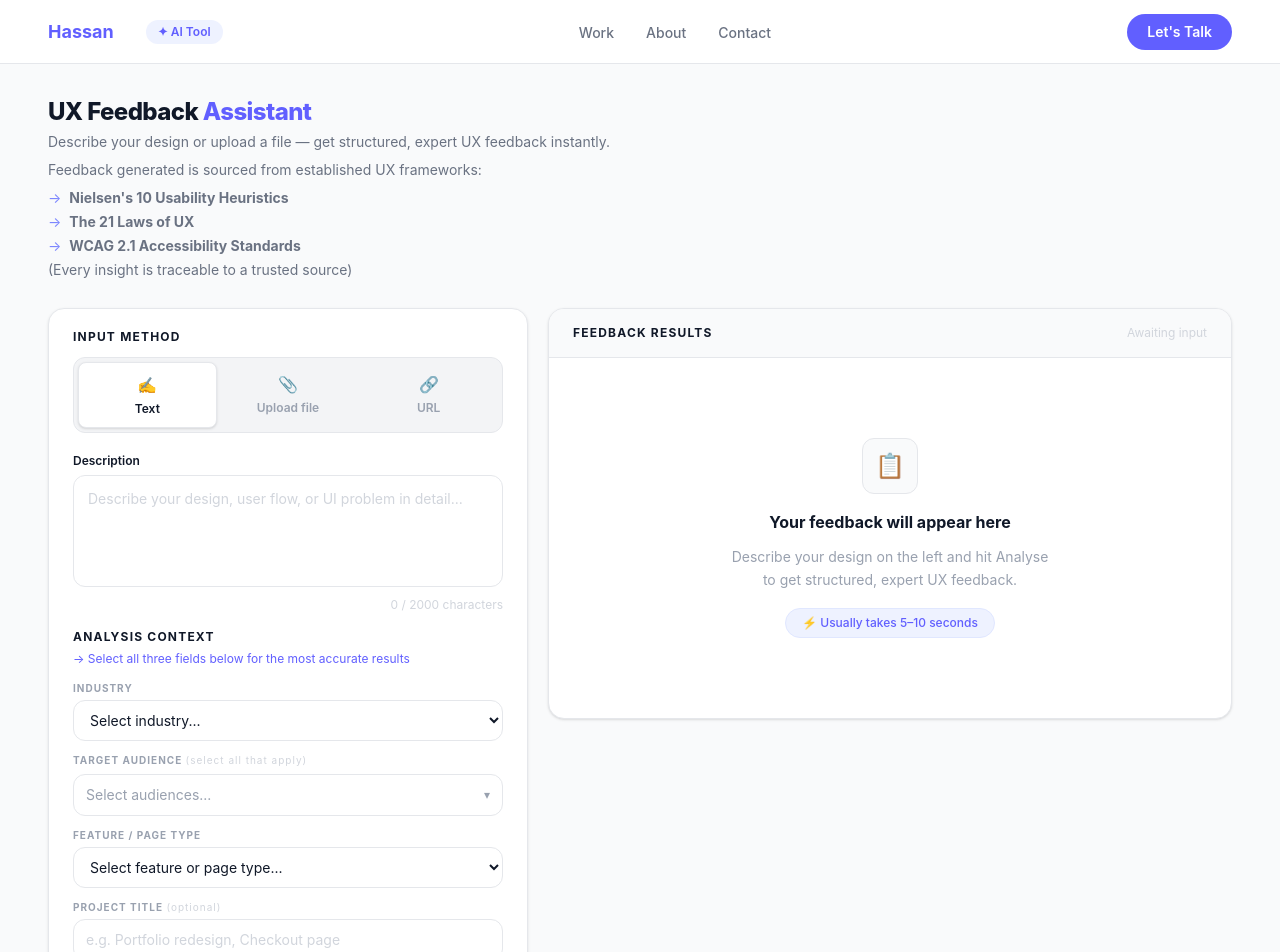
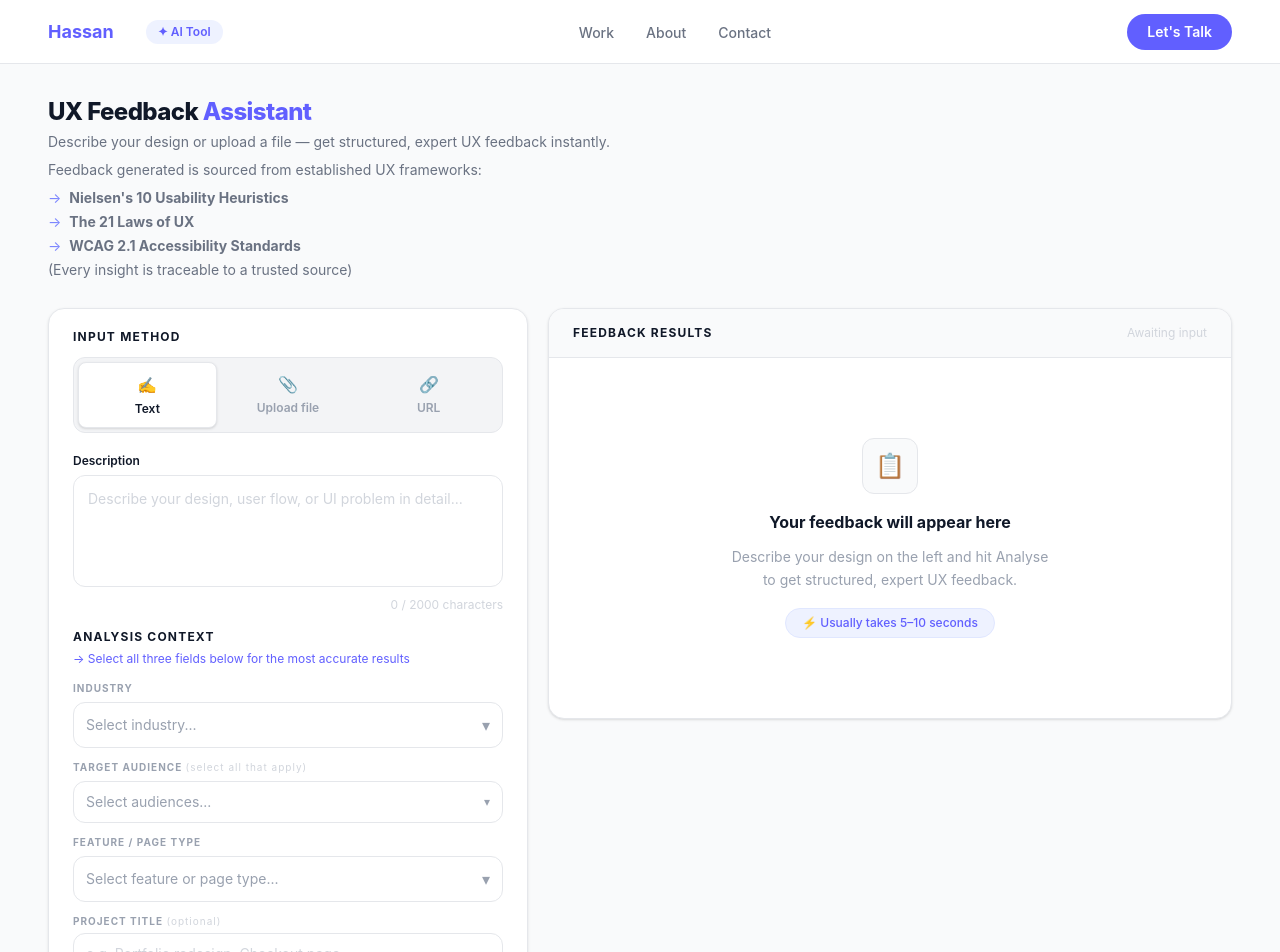
Before and after one commit to Madebyhassan/ux-assistant, a React (Vite) app: page / in a window 1280 px wide. Shown: the top 952 px of the page. Built offline with nearby package versions, Linux system fonts and the light colour scheme.

Commit message:
fix: consistent custom dropdown style across all context fields

```diff
--- a/src/components/ui/ContextPanel.jsx
+++ b/src/components/ui/ContextPanel.jsx
@@ -45,7 +45,8 @@ const featureOptions = [
 
 function ContextPanel({ contextData, setContextData }) {
   const [audienceOpen, setAudienceOpen] = useState(false);
-
+  const [industryOpen, setIndustryOpen] = useState(false);
+  const [featureOpen, setFeatureOpen] = useState(false);
   const update = (field, value) => {
     setContextData((prev) => ({ ...prev, [field]: value }));
   };
@@ -73,25 +74,51 @@ function ContextPanel({ contextData, setContextData }) {
 
       {/* Industry */}
       <div>
-        <label className="block text-[10px] font-bold text-gray-400 uppercase tracking-widest mb-1">
+        <label className="block text-[10px] font-bold text-gray-400 uppercase tracking-widest mb-1.5">
           Industry
         </label>
-        <select
-          value={contextData.industry}
-          onChange={(e) => update("industry", e.target.value)}
-          className={`w-full border-[1.5px] rounded-xl px-3 py-2.5 text-sm text-gray-900 bg-white outline-none transition
+        <button
+          onClick={() => setIndustryOpen(!industryOpen)}
+          className={`w-full flex items-center justify-between px-3 py-2.5 border-[1.5px] rounded-xl text-sm transition-all
       ${
         contextData.industry
           ? "border-indigo-500 bg-indigo-50 text-indigo-900"
-                : "border-gray-200 focus:border-indigo-500 focus:ring-2 focus:ring-indigo-100"
+          : "border-gray-200 bg-white text-gray-400 hover:border-indigo-300"
       }`}
         >
-          {industryOptions.map((opt) => (
-            <option key={opt.value} value={opt.value}>
+          <span>{contextData.industry || "Select industry..."}</span>
+          <span
+            className={`text-base transition-transform duration-200 ${industryOpen ? "rotate-180" : ""}`}
+          >
+            ▾
+          </span>
+        </button>
+        {industryOpen && (
+          <div className="mt-1.5 border border-gray-200 rounded-xl overflow-hidden">
+            {industryOptions
+              .filter((opt) => opt.value !== "")
+              .map((opt, i) => (
+                <button
+                  key={opt.value}
+                  onClick={() => {
+                    update("industry", opt.value);
+                    setIndustryOpen(false);
+                  }}
+                  className={`flex items-center gap-2.5 px-3 py-2.5 text-left w-full text-sm transition-all
+            ${i < industryOptions.length - 2 ? "border-b border-gray-100" : ""}
+            ${contextData.industry === opt.value ? "bg-indigo-50 text-indigo-900" : "bg-white text-gray-700 hover:bg-gray-50"}`}
+                >
+                  <div
+                    className={`w-4 h-4 rounded border-[1.5px] shrink-0 flex items-center justify-center text-[10px] transition-all
+            ${contextData.industry === opt.value ? "bg-indigo-500 border-indigo-500 text-white" : "border-gray-300"}`}
+                  >
+                    {contextData.industry === opt.value && "✓"}
+                  </div>
                   {opt.label}
-            </option>
+                </button>
               ))}
-        </select>
+          </div>
+        )}
       </div>
 
       {/* Target audience — multi-select checkboxes */}
@@ -146,7 +173,7 @@ function ContextPanel({ contextData, setContextData }) {
               ${isChecked ? "bg-indigo-50" : "bg-white hover:bg-gray-50"}`}
                 >
                   <div
-                    className={`w-4 h-4 rounded border-[1.5px] flex-shrink-0 flex items-center justify-center text-[10px] transition-all
+                    className={`w-4 h-4 rounded border-[1.5px] shrink-0 flex items-center justify-center text-[10px] transition-all
               ${isChecked ? "bg-indigo-500 border-indigo-500 text-white" : "border-gray-300"}`}
                   >
                     {isChecked && "✓"}
@@ -165,25 +192,54 @@ function ContextPanel({ contextData, setContextData }) {
 
       {/* Feature / page type */}
       <div>
-        <label className="block text-[10px] font-bold text-gray-400 uppercase tracking-widest mb-1">
+        <label className="block text-[10px] font-bold text-gray-400 uppercase tracking-widest mb-1.5">
           Feature / Page Type
         </label>
-        <select
-          value={contextData.featureBeingDesigned}
-          onChange={(e) => update("featureBeingDesigned", e.target.value)}
-          className={`w-full border-[1.5px] rounded-xl px-3 py-2.5 text-sm text-gray-900 bg-white outline-none transition
+        <button
+          onClick={() => setFeatureOpen(!featureOpen)}
+          className={`w-full flex items-center justify-between px-3 py-2.5 border-[1.5px] rounded-xl text-sm transition-all
       ${
         contextData.featureBeingDesigned
           ? "border-indigo-500 bg-indigo-50 text-indigo-900"
-                : "border-gray-200 focus:border-indigo-500 focus:ring-2 focus:ring-indigo-100"
+          : "border-gray-200 bg-white text-gray-400 hover:border-indigo-300"
       }`}
         >
-          {featureOptions.map((opt) => (
-            <option key={opt.value} value={opt.value}>
+          <span>
+            {contextData.featureBeingDesigned ||
+              "Select feature or page type..."}
+          </span>
+          <span
+            className={`text-base transition-transform duration-200 ${featureOpen ? "rotate-180" : ""}`}
+          >
+            ▾
+          </span>
+        </button>
+        {featureOpen && (
+          <div className="mt-1.5 border border-gray-200 rounded-xl overflow-hidden">
+            {featureOptions
+              .filter((opt) => opt.value !== "")
+              .map((opt, i) => (
+                <button
+                  key={opt.value}
+                  onClick={() => {
+                    update("featureBeingDesigned", opt.value);
+                    setFeatureOpen(false);
+                  }}
+                  className={`flex items-center gap-2.5 px-3 py-2.5 text-left w-full text-sm transition-all
+            ${i < featureOptions.length - 2 ? "border-b border-gray-100" : ""}
+            ${contextData.featureBeingDesigned === opt.value ? "bg-indigo-50 text-indigo-900" : "bg-white text-gray-700 hover:bg-gray-50"}`}
+                >
+                  <div
+                    className={`w-4 h-4 rounded border-[1.5px] shrink-0 flex items-center justify-center text-[10px] transition-all
+            ${contextData.featureBeingDesigned === opt.value ? "bg-indigo-500 border-indigo-500 text-white" : "border-gray-300"}`}
+                  >
+                    {contextData.featureBeingDesigned === opt.value && "✓"}
+                  </div>
                   {opt.label}
-            </option>
+                </button>
               ))}
-        </select>
+          </div>
+        )}
       </div>
 
       {/* Project title — free text, optional */}
```
Lines whose indentation alone changed are shown as unchanged.
